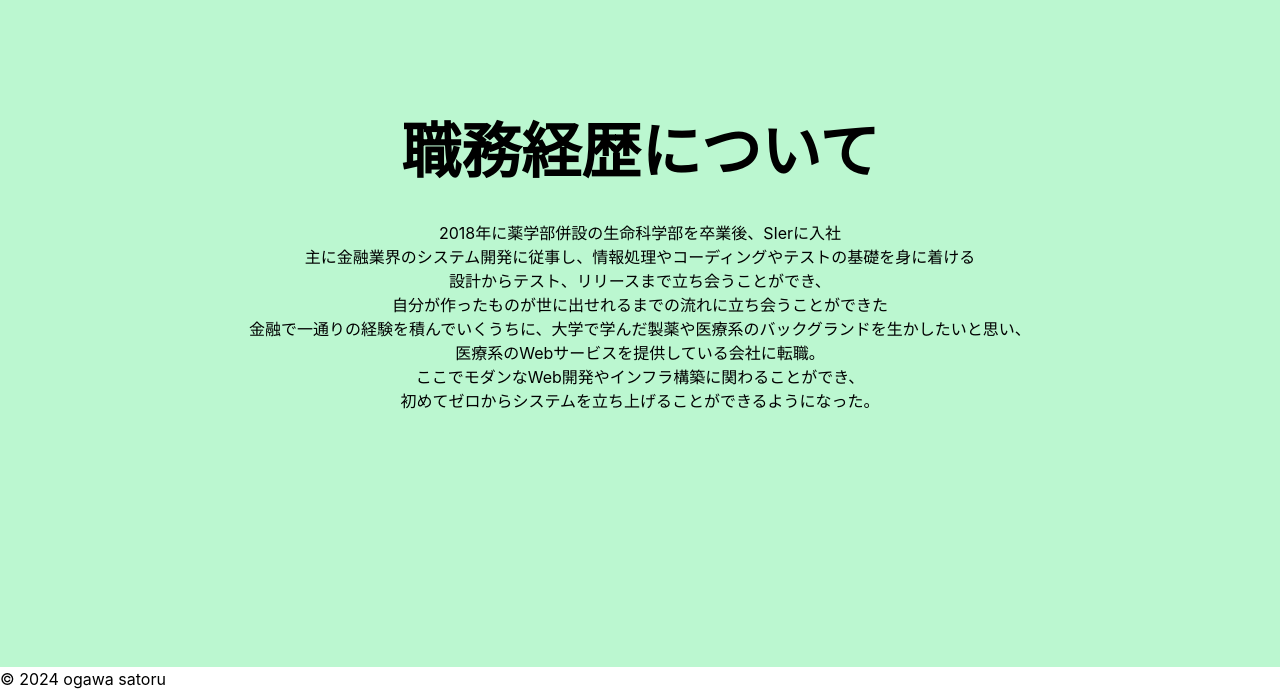
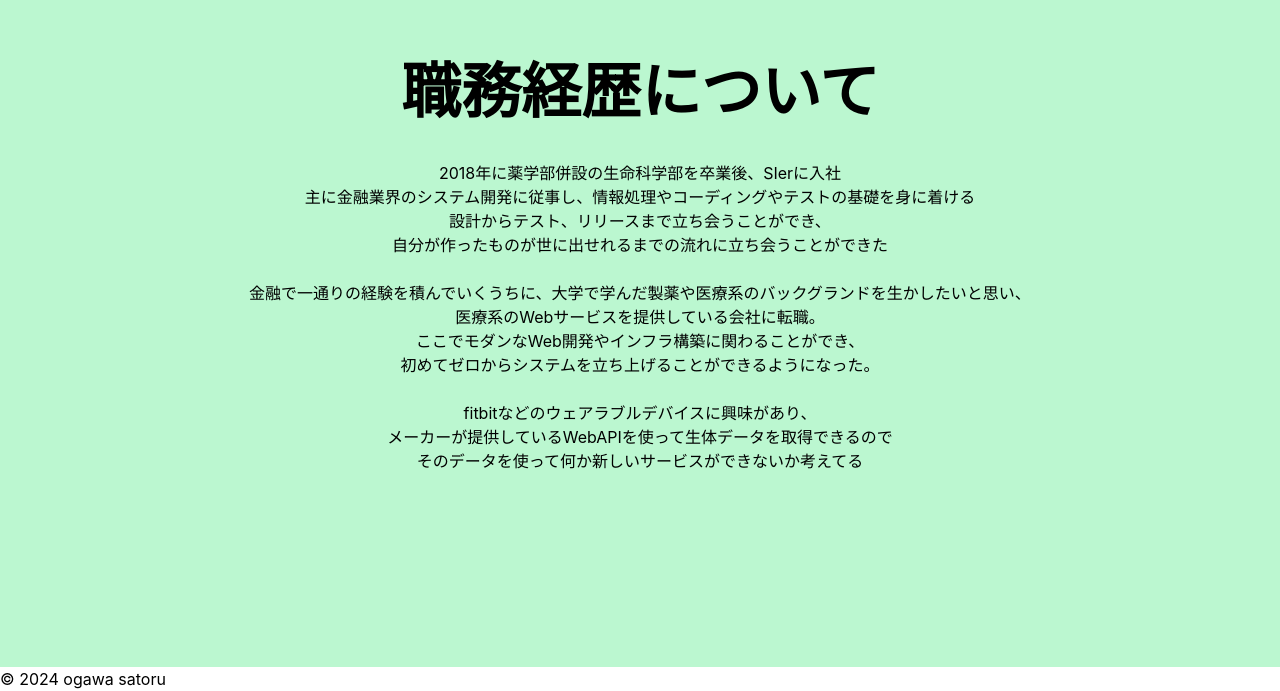
Before and after one commit to sugar2456/portfolio_project, a React (Create React App) app in the folder src/my-portfolio-app/: page / in a window 1280 px wide. Shown: the part 1221-1912 px from the top of the page. Built offline with nearby package versions, Linux system fonts and the light colour scheme.

Commit message:
紹介文に追記

```diff
--- a/src/my-portfolio-app/src/pages/sections/Profile.js
+++ b/src/my-portfolio-app/src/pages/sections/Profile.js
@@ -7,10 +7,20 @@ function Profile() {
         <p>主に金融業界のシステム開発に従事し、情報処理やコーディングやテストの基礎を身に着ける</p>
         <p>設計からテスト、リリースまで立ち会うことができ、</p>
         <p>自分が作ったものが世に出せれるまでの流れに立ち会うことができた</p>
+
+        <br/>
+
         <p>金融で一通りの経験を積んでいくうちに、大学で学んだ製薬や医療系のバックグランドを生かしたいと思い、</p>
         <p>医療系のWebサービスを提供している会社に転職。</p>
         <p>ここでモダンなWeb開発やインフラ構築に関わることができ、</p>
         <p>初めてゼロからシステムを立ち上げることができるようになった。</p>
+
+        <br/>
+
+        <p>fitbitなどのウェアラブルデバイスに興味があり、</p>
+        <p>メーカーが提供しているWebAPIを使って生体データを取得できるので</p>
+        <p>そのデータを使って何か新しいサービスができないか考えてる</p>
+
       </div>
     </section>
   );
```
